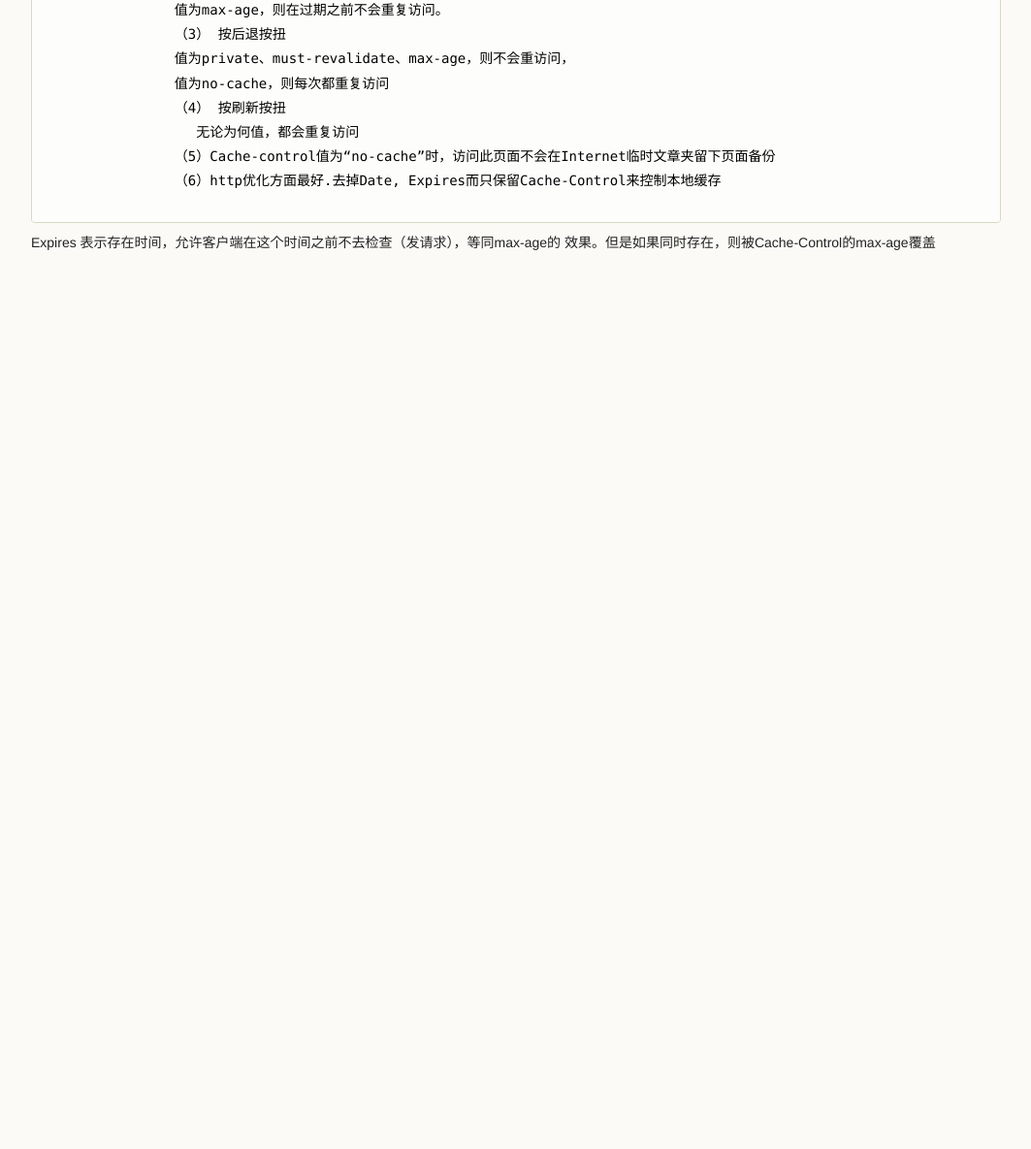
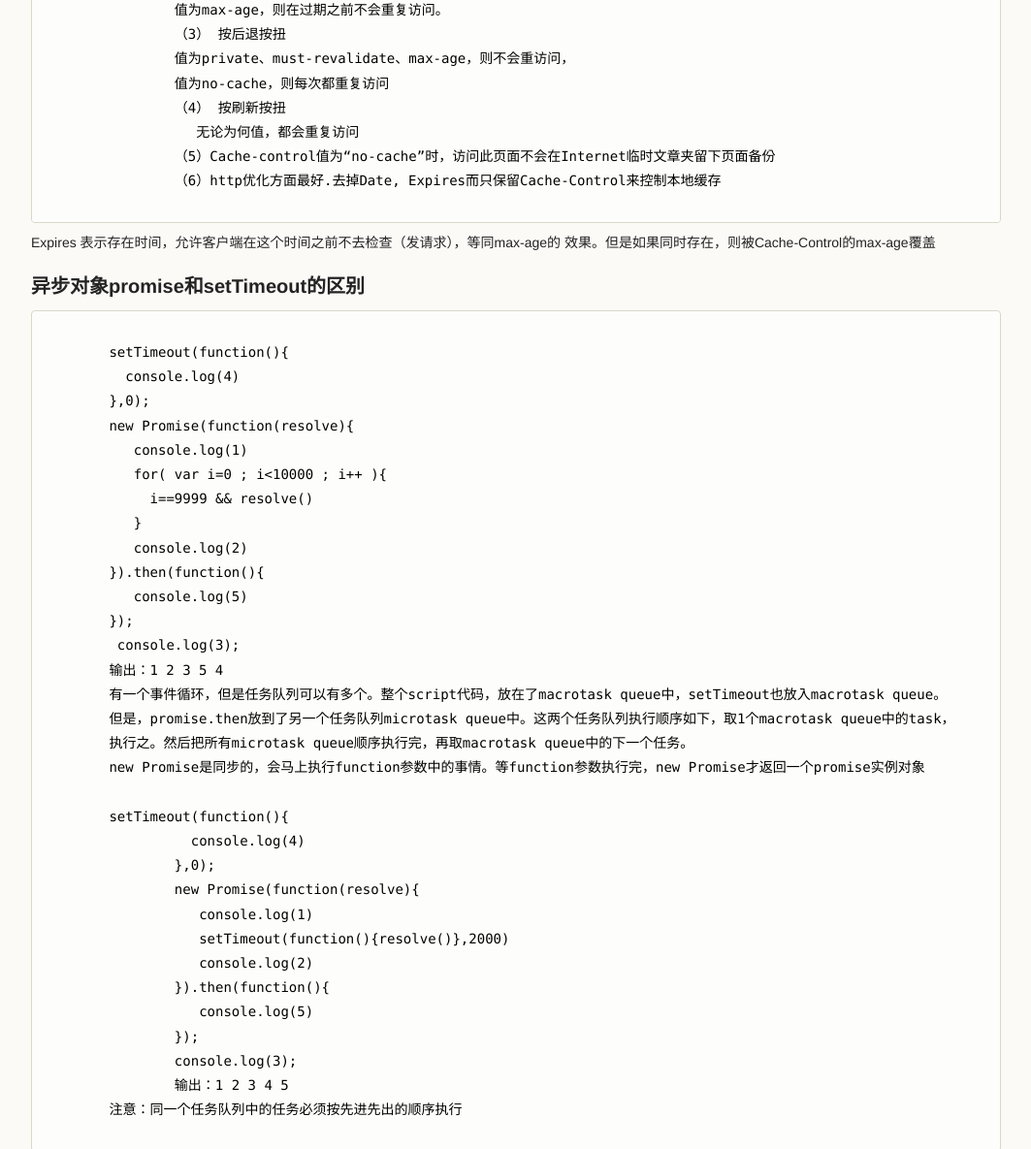
Before and after one commit to limingkang/blog, a plain HTML site: page interview.html in a window 1280 px wide. Shown: the part 9759-10944 px from the top of the page at 97% size, without its empty margins (108-1171 px from the left). Before the commit the page ends 10059 px from the top, so only its background shows below. Drawn offline with Linux system fonts and the light colour scheme.

Commit message:
add change

```diff
--- a/interview.html
+++ b/interview.html
@@ -403,6 +403,42 @@
 			</pre>
 			<div class="explain">Expires 表示存在时间，允许客户端在这个时间之前不去检查（发请求），等同max-age的 效果。但是如果同时存在，则被Cache-Control的max-age覆盖</div>
 
+			<div class="title">异步对象promise和setTimeout的区别</div>
+			<pre>
+	setTimeout(function(){
+	  console.log(4)
+	},0);
+	new Promise(function(resolve){
+	   console.log(1)
+	   for( var i=0 ; i<10000 ; i++ ){
+	     i==9999 && resolve()
+	   }
+	   console.log(2)
+	}).then(function(){
+	   console.log(5)
+	});
+	 console.log(3);
+	输出：1 2 3 5 4
+	有一个事件循环，但是任务队列可以有多个。整个script代码，放在了macrotask queue中，setTimeout也放入macrotask queue。
+	但是，promise.then放到了另一个任务队列microtask queue中。这两个任务队列执行顺序如下，取1个macrotask queue中的task，
+	执行之。然后把所有microtask queue顺序执行完，再取macrotask queue中的下一个任务。
+	new Promise是同步的，会马上执行function参数中的事情。等function参数执行完，new Promise才返回一个promise实例对象
+
+	setTimeout(function(){
+		  console.log(4)
+		},0);
+		new Promise(function(resolve){
+		   console.log(1)
+		   setTimeout(function(){resolve()},2000)
+		   console.log(2)
+		}).then(function(){
+		   console.log(5)
+		});
+		console.log(3);
+		输出：1 2 3 4 5
+	注意：同一个任务队列中的任务必须按先进先出的顺序执行
+			</pre>
+
        </div>
   </body>
 </html>
```
Also changed, not shown: angular.html (+2 -0 lines).
